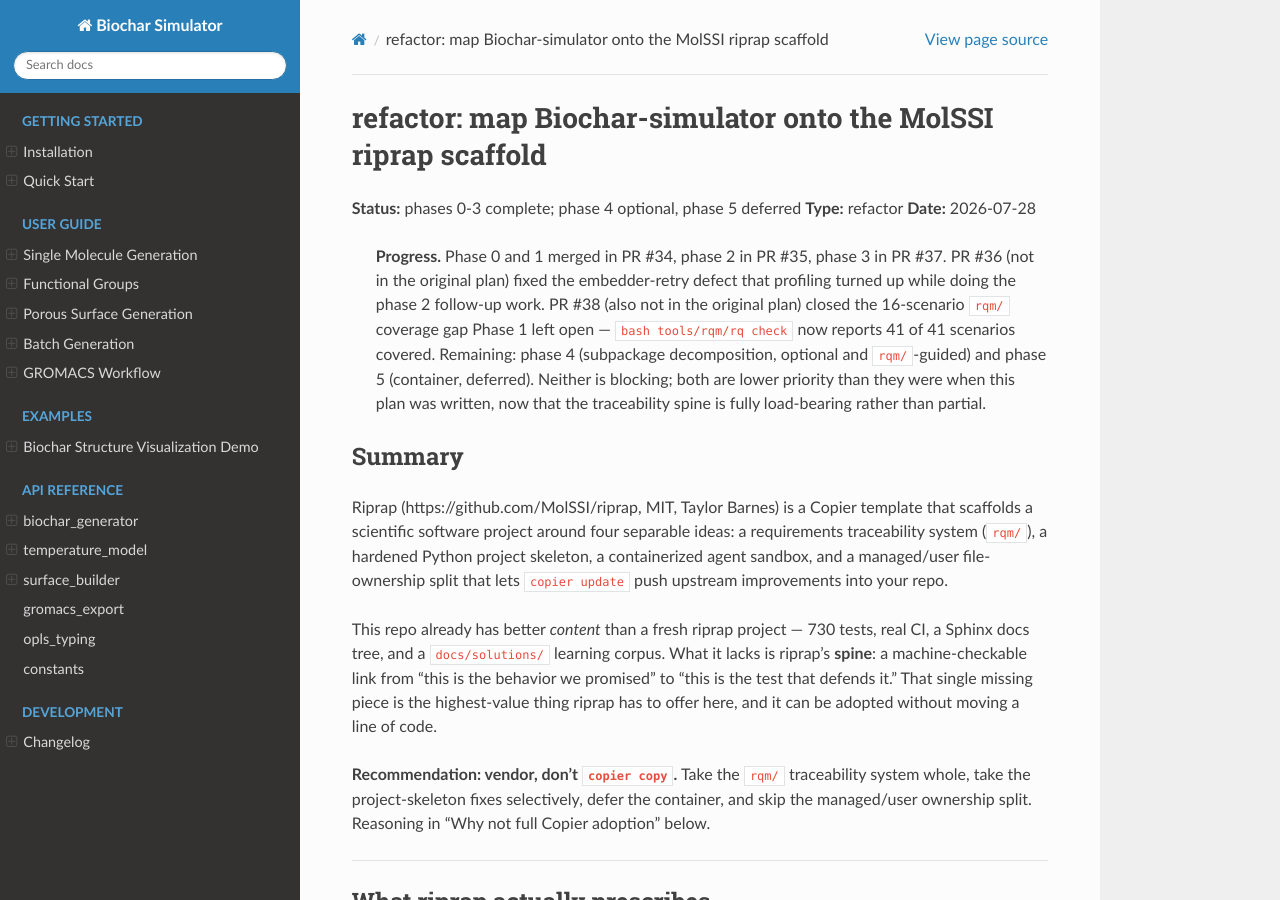
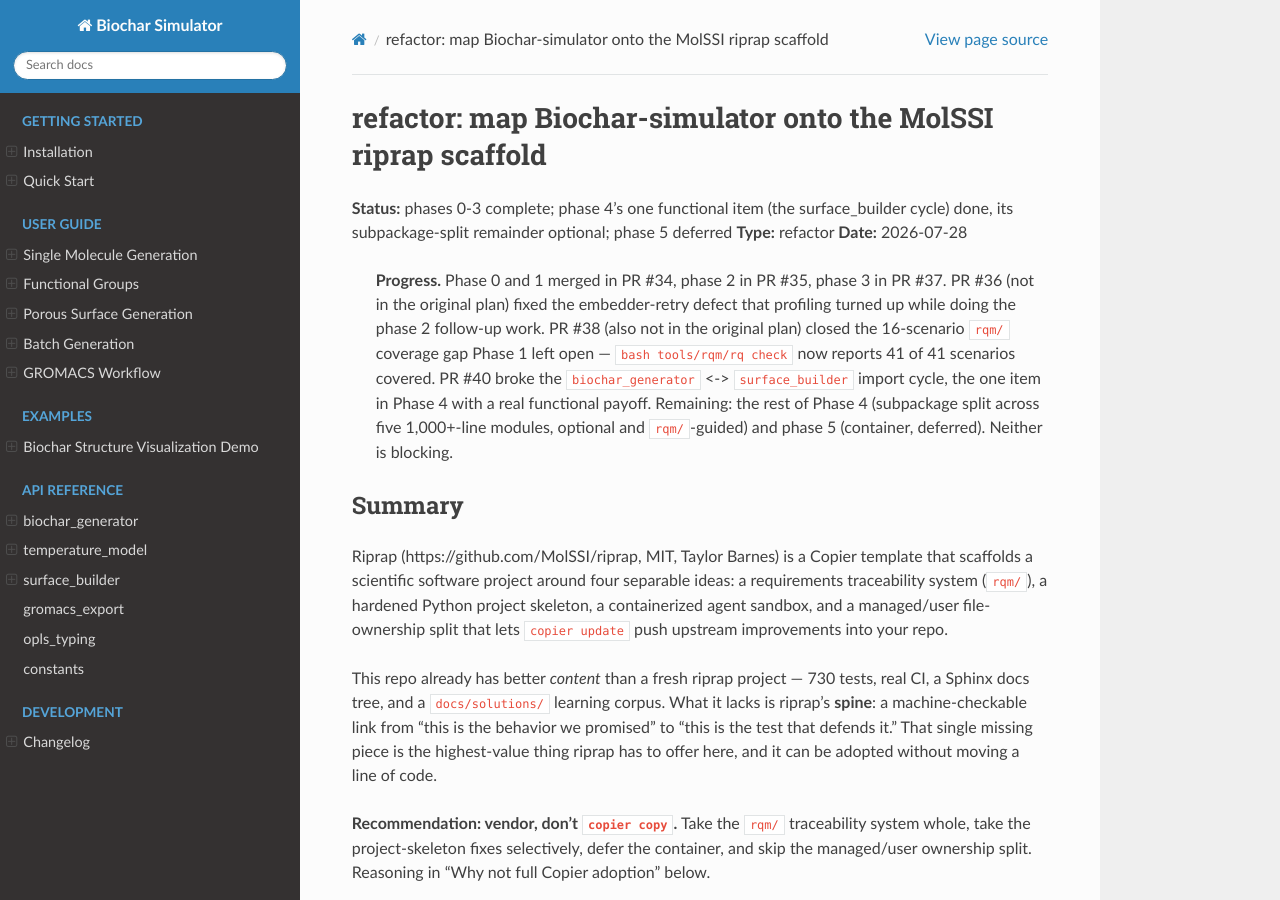
Before and after one commit to jolayfield/Biochar-simulator, a Sphinx documentation site: the page built from docs/plans/2026-07-28-001-refactor-riprap-scaffold-migration-plan.md, in a window 1280 px wide and 900 px high. Built offline with Sphinx 7.4.7 and the Read the Docs theme 3.1.0, drawn with Linux system fonts in a browser that asks for light colours; some of the changed text lies outside the part shown.

Commit message:
docs: mark Phase 4's surface_builder cycle fix as merged (PR #40)
Co-Authored-By: Claude Fable 5 <noreply@anthropic.com>

```diff
--- a/docs/plans/2026-07-28-001-refactor-riprap-scaffold-migration-plan.md
+++ b/docs/plans/2026-07-28-001-refactor-riprap-scaffold-migration-plan.md
@@ -1,6 +1,7 @@
 # refactor: map Biochar-simulator onto the MolSSI riprap scaffold
 
-**Status:** phases 0-3 complete; phase 4 optional, phase 5 deferred
+**Status:** phases 0-3 complete; phase 4's one functional item (the surface_builder cycle) done,
+its subpackage-split remainder optional; phase 5 deferred
 **Type:** refactor
 **Date:** 2026-07-28
 
@@ -8,9 +9,10 @@
 > in the original plan) fixed the embedder-retry defect that profiling turned up while doing the
 > phase 2 follow-up work. PR #38 (also not in the original plan) closed the 16-scenario `rqm/`
 > coverage gap Phase 1 left open — `bash tools/rqm/rq check` now reports 41 of 41 scenarios
-> covered. Remaining: phase 4 (subpackage decomposition, optional and `rqm/`-guided) and phase 5
-> (container, deferred). Neither is blocking; both are lower priority than they were when this plan
-> was written, now that the traceability spine is fully load-bearing rather than partial.
+> covered. PR #40 broke the `biochar_generator` <-> `surface_builder` import cycle, the one item
+> in Phase 4 with a real functional payoff. Remaining: the rest of Phase 4 (subpackage split across
+> five 1,000+-line modules, optional and `rqm/`-guided) and phase 5 (container, deferred). Neither
+> is blocking.
 
 ## Summary
 
@@ -308,9 +310,10 @@ steps), `biochar/charges/` (`qm_charges`, `ml_charges`), `biochar/export/`
 deferred import at `biochar_generator.py:1363`. `__init__.py` re-exports it either way, so
 the public API is unchanged.
 
-> Done, ahead of the rest of Phase 4, on branch `refactor/break-surface-builder-cycle` —
-> the one item in Phase 4 with a real functional payoff, split out from the line-count
-> tidying that makes up the rest of the phase.
+> **Done.** Merged 2026-07-30 as PR #40 (`1065060`) — the one item in Phase 4 with a real
+> functional payoff, split out from the line-count tidying that makes up the rest of the
+> phase. The rest of Phase 4 (subpackage split across five 1,000+-line modules) remains
+> optional and not started.
 
 Sequencing note: `__init__.py.__all__` is the public API contract and `pyproject.toml`
 `[project.scripts]` declares the entry points. Both must keep working unchanged through
```
